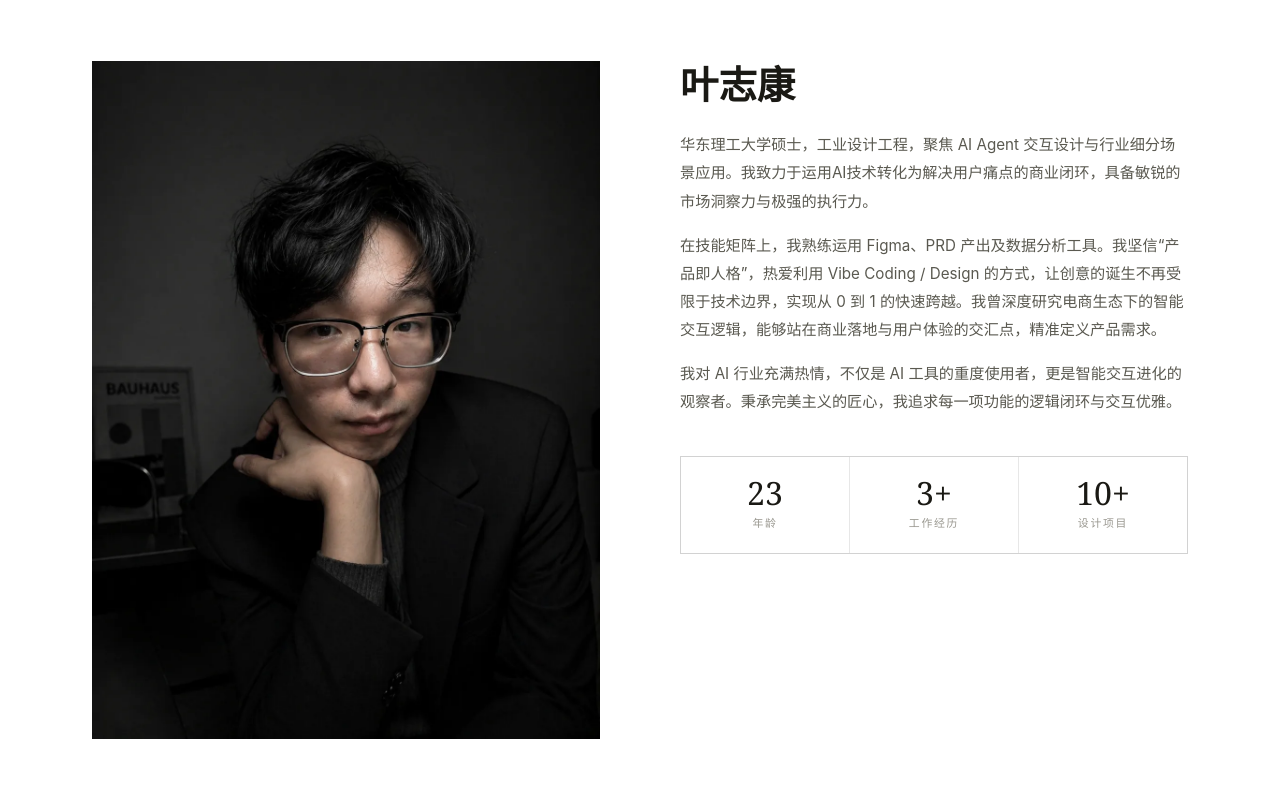
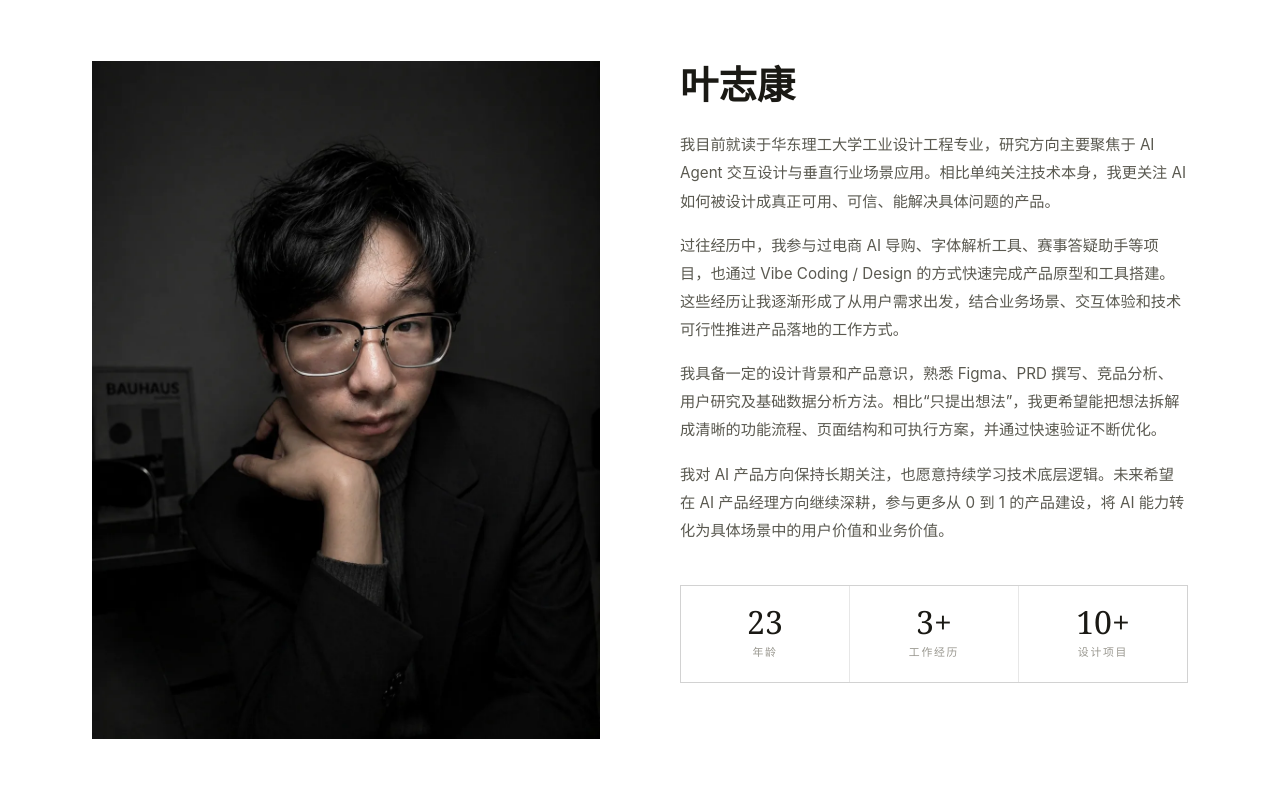
Before and after one commit to itzLeavess/itzLeavess.github.io, a React app: page index.html in a window 1280 px wide. Shown: the part 1028-1820 px from the top of the page. Built offline with nearby package versions, Linux system fonts and the light colour scheme.

Commit message:
docs: update personal introduction

```diff
--- a/index.html
+++ b/index.html
@@ -120,13 +120,16 @@
       <div class="about-text reveal delay-015">
         <h2 class="about-name">叶志康</h2>
         <p class="about-lede">
-          华东理工大学硕士，工业设计工程，聚焦 AI Agent 交互设计与行业细分场景应用。我致力于运用AI技术转化为解决用户痛点的商业闭环，具备敏锐的市场洞察力与极强的执行力。
+          我目前就读于华东理工大学工业设计工程专业，研究方向主要聚焦于 AI Agent 交互设计与垂直行业场景应用。相比单纯关注技术本身，我更关注 AI 如何被设计成真正可用、可信、能解决具体问题的产品。
         </p>
         <p class="about-copy">
-          在技能矩阵上，我熟练运用 Figma、PRD 产出及数据分析工具。我坚信“产品即人格”，热爱利用 Vibe Coding / Design 的方式，让创意的诞生不再受限于技术边界，实现从 0 到 1 的快速跨越。我曾深度研究电商生态下的智能交互逻辑，能够站在商业落地与用户体验的交汇点，精准定义产品需求。
+          过往经历中，我参与过电商 AI 导购、字体解析工具、赛事答疑助手等项目，也通过 Vibe Coding / Design 的方式快速完成产品原型和工具搭建。这些经历让我逐渐形成了从用户需求出发，结合业务场景、交互体验和技术可行性推进产品落地的工作方式。
         </p>
         <p class="about-copy">
-          我对 AI 行业充满热情，不仅是 AI 工具的重度使用者，更是智能交互进化的观察者。秉承完美主义的匠心，我追求每一项功能的逻辑闭环与交互优雅。
+          我具备一定的设计背景和产品意识，熟悉 Figma、PRD 撰写、竞品分析、用户研究及基础数据分析方法。相比“只提出想法”，我更希望能把想法拆解成清晰的功能流程、页面结构和可执行方案，并通过快速验证不断优化。
+        </p>
+        <p class="about-copy">
+          我对 AI 产品方向保持长期关注，也愿意持续学习技术底层逻辑。未来希望在 AI 产品经理方向继续深耕，参与更多从 0 到 1 的产品建设，将 AI 能力转化为具体场景中的用户价值和业务价值。
         </p>
         <div class="about-stats spaced">
           <div class="stat-item">
```
